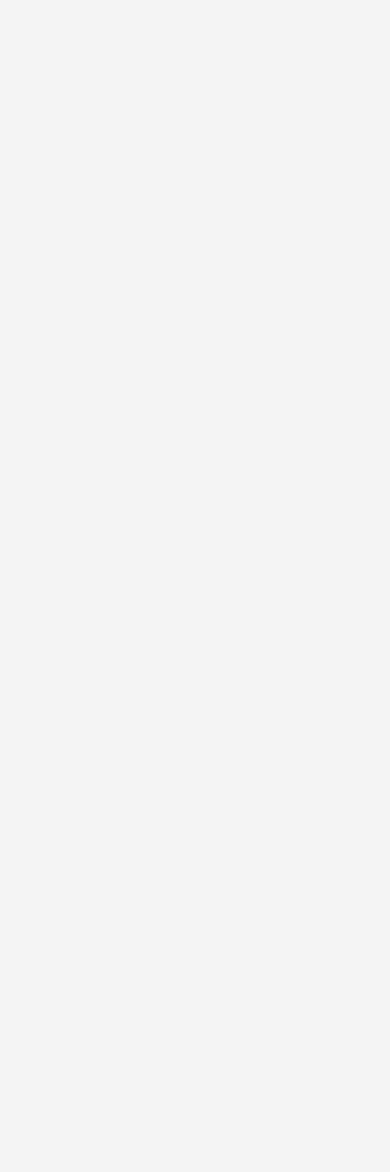
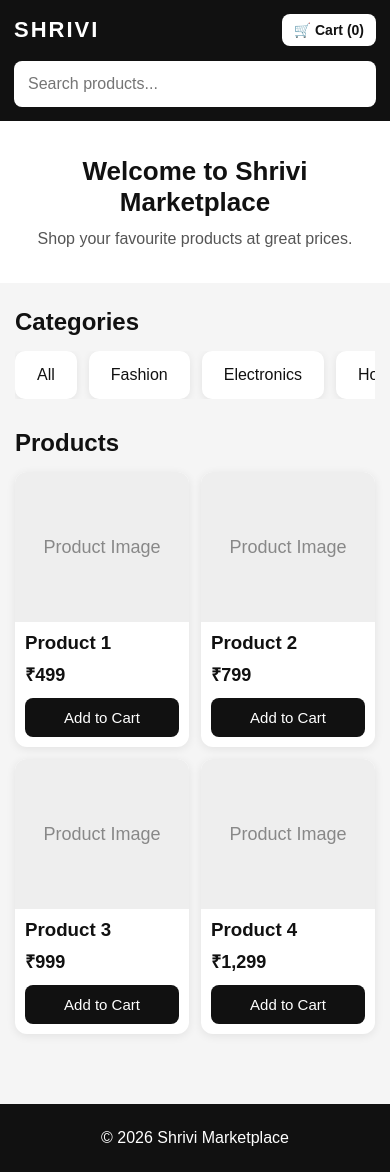
Before and after one commit to ab4661158-create/Shrivi--marketplace, a website: page customer.html in a window 390 px wide. Before the commit the page ends 844 px from the top, so only its background shows below. Drawn offline with Linux system fonts and the light colour scheme.

Commit message:
Update customer.html

```diff
--- a/customer.html
+++ b/customer.html
@@ -1,4 +1,4 @@
-<!DOCTYPE html>
+      <!DOCTYPE html>
 <html lang="en">
 <head>
   <meta charset="UTF-8">
@@ -131,6 +131,7 @@
       align-items: center;
       justify-content: center;
       color: #888;
+      font-size: 18px;
     }
 
     .product-info {
@@ -150,4 +151,170 @@
     .add {
       width: 100%;
       padding: 11px;
-      border:
+      border: none;
+      border-radius: 8px;
+      background: #111;
+      color: white;
+      font-size: 15px;
+      cursor: pointer;
+    }
+
+    .add:hover {
+      opacity: 0.85;
+    }
+
+    footer {
+      background: #111;
+      color: white;
+      text-align: center;
+      padding: 25px;
+      margin-top: 30px;
+    }
+
+    @media (max-width: 800px) {
+      .product-grid {
+        grid-template-columns: repeat(2, 1fr);
+      }
+
+      .hero h1 {
+        font-size: 30px;
+      }
+    }
+
+    @media (max-width: 500px) {
+      header {
+        padding: 14px;
+      }
+
+      .logo {
+        font-size: 22px;
+      }
+
+      .cart {
+        padding: 8px 12px;
+        font-size: 14px;
+      }
+
+      .hero {
+        padding: 35px 15px;
+      }
+
+      .hero h1 {
+        font-size: 26px;
+      }
+
+      .hero p {
+        font-size: 16px;
+      }
+
+      .product-grid {
+        grid-template-columns: repeat(2, 1fr);
+        gap: 12px;
+      }
+
+      .product-image {
+        height: 150px;
+      }
+
+      .product-info {
+        padding: 10px;
+      }
+
+      .price {
+        font-size: 18px;
+      }
+    }
+  </style>
+</head>
+
+<body>
+
+  <header>
+    <div class="top">
+      <div class="logo">SHRIVI</div>
+      <div class="cart">🛒 Cart (0)</div>
+    </div>
+
+    <div class="search">
+      <input type="text" placeholder="Search products...">
+    </div>
+  </header>
+
+  <section class="hero">
+    <h1>Welcome to Shrivi Marketplace</h1>
+    <p>Shop your favourite products at great prices.</p>
+  </section>
+
+  <section class="categories">
+    <h2>Categories</h2>
+
+    <div class="category-list">
+      <div class="category">All</div>
+      <div class="category">Fashion</div>
+      <div class="category">Electronics</div>
+      <div class="category">Home</div>
+      <div class="category">Beauty</div>
+      <div class="category">Grocery</div>
+    </div>
+  </section>
+
+  <section class="products">
+    <h2>Products</h2>
+
+    <div class="product-grid">
+
+      <div class="product">
+        <div class="product-image">Product Image</div>
+        <div class="product-info">
+          <h3>Product 1</h3>
+          <div class="price">₹499</div>
+          <button class="add" onclick="addToCart()">Add to Cart</button>
+        </div>
+      </div>
+
+      <div class="product">
+        <div class="product-image">Product Image</div>
+        <div class="product-info">
+          <h3>Product 2</h3>
+          <div class="price">₹799</div>
+          <button class="add" onclick="addToCart()">Add to Cart</button>
+        </div>
+      </div>
+
+      <div class="product">
+        <div class="product-image">Product Image</div>
+        <div class="product-info">
+          <h3>Product 3</h3>
+          <div class="price">₹999</div>
+          <button class="add" onclick="addToCart()">Add to Cart</button>
+        </div>
+      </div>
+
+      <div class="product">
+        <div class="product-image">Product Image</div>
+        <div class="product-info">
+          <h3>Product 4</h3>
+          <div class="price">₹1,299</div>
+          <button class="add" onclick="addToCart()">Add to Cart</button>
+        </div>
+      </div>
+
+    </div>
+  </section>
+
+  <footer>
+    <p>© 2026 Shrivi Marketplace</p>
+  </footer>
+
+  <script>
+    let cartCount = 0;
+
+    function addToCart() {
+      cartCount++;
+      document.querySelector(".cart").textContent =
+        "🛒 Cart (" + cartCount + ")";
+    }
+  </script>
+
+</body>
+</html>
```
